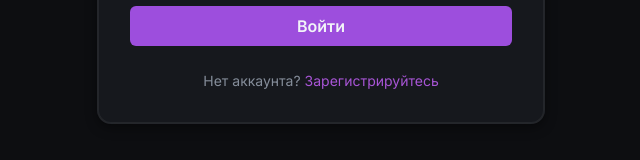
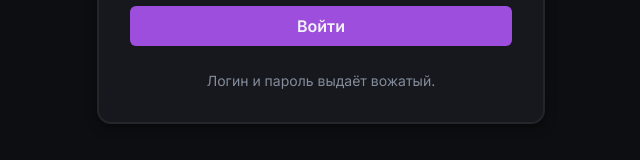
Before and after one commit to MelloTheCatLover/KEEP-Territories, a React (Vite) app in the folder client/: page /login in a window 1280 px wide. Shown: the part 476-636 px from the top of the page, without its empty margins (319-959 px from the left). Built offline with nearby package versions, Linux system fonts and the light colour scheme.

Commit message:
feat(auth): remove self-registration route and link, sign-in only

```diff
--- a/client/src/features/auth/LoginPage.tsx
+++ b/client/src/features/auth/LoginPage.tsx
@@ -1,5 +1,4 @@
 import { useState, type FormEvent } from 'react';
-import { Link } from 'react-router-dom';
 import { useAuth } from './AuthContext';
 import { ApiError } from '../../shared/api/client';
 import { Card, FormField, ErrorBanner, Button } from '../../shared/ui';
@@ -77,8 +76,7 @@ export function LoginPage() {
         </form>
 
         <p className="text-sm text-neutral-700 text-center mt-5">
-          Нет аккаунта?{' '}
-          <Link to="/register" className="text-brand-400 hover:text-brand-300">Зарегистрируйтесь</Link>
+          Логин и пароль выдаёт вожатый.
         </p>
       </Card>
     </main>
--- a/client/src/routes.tsx
+++ b/client/src/routes.tsx
@@ -1,6 +1,5 @@
 import { createBrowserRouter, Navigate } from 'react-router-dom';
 import { LoginPage } from './features/auth/LoginPage';
-import { RegisterPage } from './features/auth/RegisterPage';
 import { ProfilePage } from './features/auth/ProfilePage';
 import { MapPage } from './features/map/MapPage';
 import { SectorPage } from './features/map/SectorPage';
@@ -28,14 +27,6 @@ export const router = createBrowserRouter([
     element: (
       <GuestRoute>
         <LoginPage />
-      </GuestRoute>
-    ),
-  },
-  {
-    path: '/register',
-    element: (
-      <GuestRoute>
-        <RegisterPage />
       </GuestRoute>
     ),
   },
```
